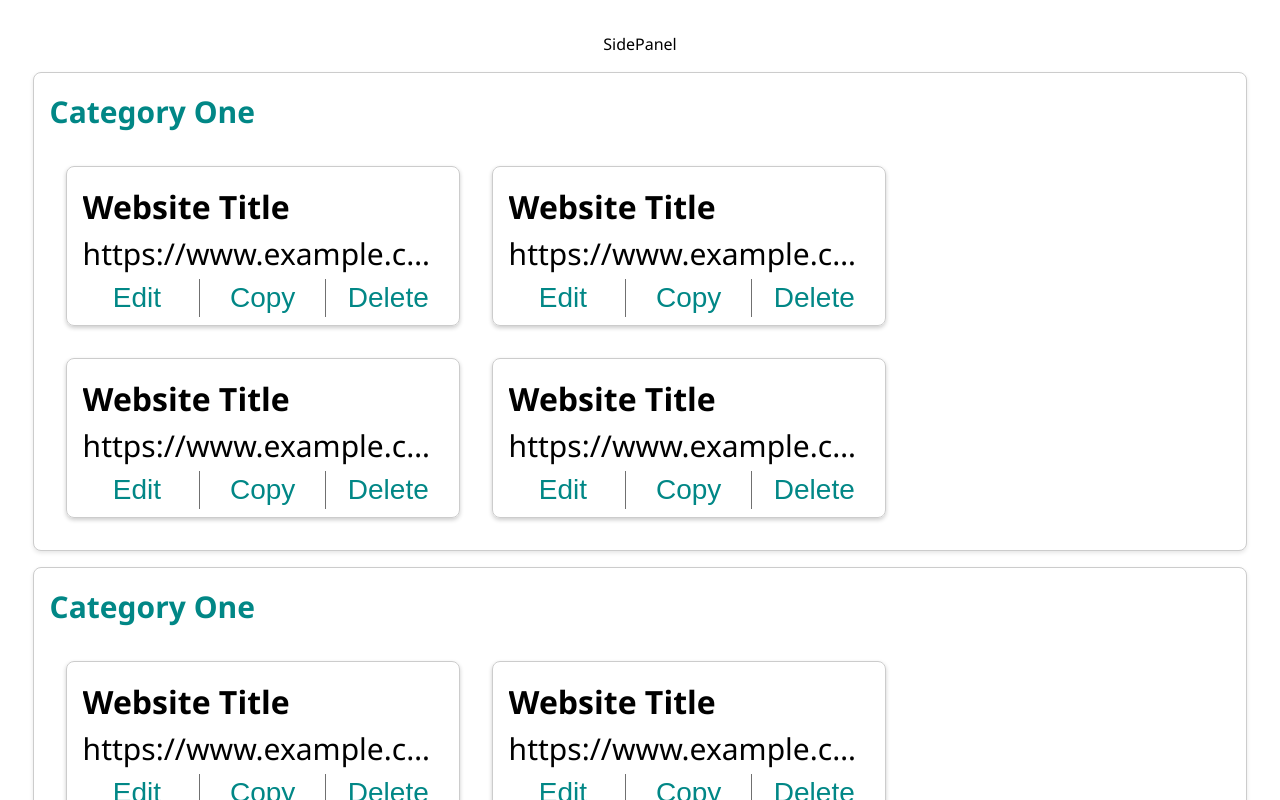
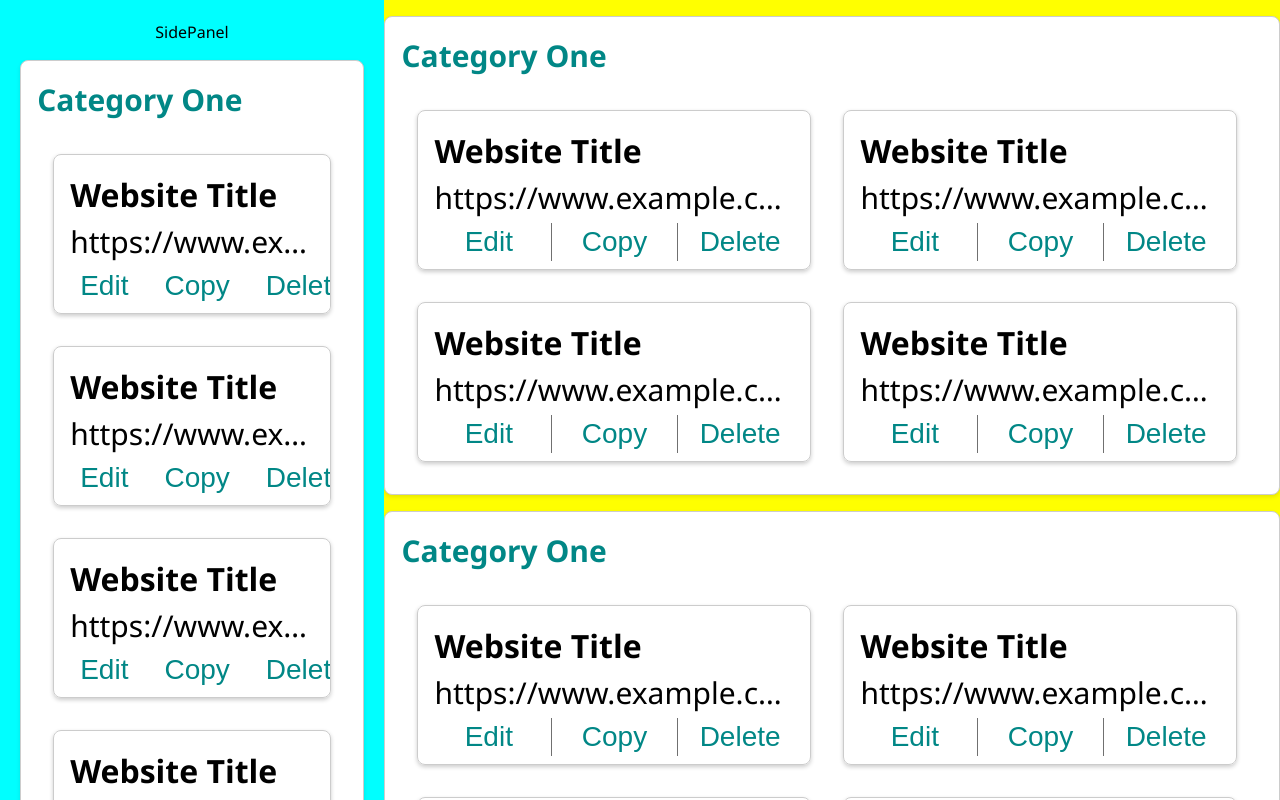
Before and after one commit to SalehK98/myLinks, a React (Vite) app: page / in a window 1280 px wide. Shown: the top 800 px of the page. Built offline with nearby package versions, Linux system fonts and the light colour scheme.

Commit message:
set basic styling for sections

```diff
--- a/src/App.css
+++ b/src/App.css
@@ -1,6 +1,5 @@
 #root {
-  max-width: 1280px;
-  margin: 0 auto;
-  padding: 2rem;
+  /* max-width: 1280px; */
+  /* margin: 0; */
   text-align: center;
 }
--- a/src/index.css
+++ b/src/index.css
@@ -4,10 +4,16 @@
   box-sizing: border-box;
 }
 
-:root {
+:root,
+html,
+body {
   font-family: "Segoe UI", Tahoma, Geneva, Verdana, sans-serif;
   line-height: 1.5;
   font-weight: 400;
+  margin: 0;
+  height: 100%;
+  /* overflow: hidden; */
+  /* scroll-behavior: none; */
 
   /* color-scheme: light dark; */
   /* color: rgba(255, 255, 255, 0.87); */
@@ -20,46 +26,13 @@
   /* -webkit-text-size-adjust: 100%; */
 }
 
-/* a {
-  font-weight: 500;
-  color: #646cff;
-  text-decoration: inherit;
-}
-a:hover {
-  color: #535bf2;
-} */
-
-body {
-  margin: 0;
+/* body { */
+/* margin: 0;
   display: flex;
   place-items: center;
   min-width: 20rem;
-  min-height: 100vh;
-}
-
-/* h1 {
-  font-size: 3.2em;
-  line-height: 1.1;
-}
-
-button {
-  border-radius: 8px;
-  border: 1px solid transparent;
-  padding: 0.6em 1.2em;
-  font-size: 1em;
-  font-weight: 500;
-  font-family: inherit;
-  background-color: #1a1a1a;
-  cursor: pointer;
-  transition: border-color 0.25s;
-}
-button:hover {
-  border-color: #646cff;
-}
-button:focus,
-button:focus-visible {
-  outline: 4px auto -webkit-focus-ring-color;
-} */
+  min-height: 100vh; */
+/* } */
 
 /* @media (prefers-color-scheme: light) {
   :root {
--- a/src/pages/Home/HomePage.jsx
+++ b/src/pages/Home/HomePage.jsx
@@ -1,13 +1,22 @@
-import React from "react";
 import CategoryBlock from "../../components/CategoryBlock/CategoryBlock";
+import styles from "../../styles/HomePage.module.css";
 
 export default function HomePage() {
   return (
     <>
-      <div>SidePanel</div>
-      <CategoryBlock />
-      <CategoryBlock />
-      <CategoryBlock />
+      <div className={styles.pageContainer}>
+        <div className={styles.sidePanel}>
+          {/* Content for the side panel */}
+          SidePanel
+          <CategoryBlock />
+        </div>
+        <div className={styles.mainContent}>
+          {/* Content for the main content area */}
+          <CategoryBlock />
+          <CategoryBlock />
+          <CategoryBlock />
+        </div>
+      </div>
     </>
   );
 }
--- /dev/null
+++ b/src/styles/HomePage.module.css
@@ -0,0 +1,28 @@
+/* Styles for the entire page */
+.pageContainer {
+  display: flex;
+  /* justify-content: space-between; */
+  /* Adjust as needed */
+  /* padding: 1.25rem; */
+  /* Add spacing around the content */
+  /* width: 99vw; */
+  /* height: 100%; */
+}
+
+/* Styles for the side panel */
+.sidePanel {
+  width: 30%; /* Adjust the width as needed */
+  height: 100vh;
+  padding: 1.25rem; /* Add spacing and styling for the side panel */
+  background-color: aqua;
+  position: sticky; /* Make the side panel sticky */
+  top: 0; /* Stick to the top of the viewport */
+  overflow-y: hidden; /* Add vertical scrolling if the content exceeds viewport height */
+}
+
+/* Styles for the main content area */
+.mainContent {
+  width: 70%;
+  flex-grow: 1; /* Allow the main content to grow and fill the remaining space */
+  background-color: yellow;
+}
```
